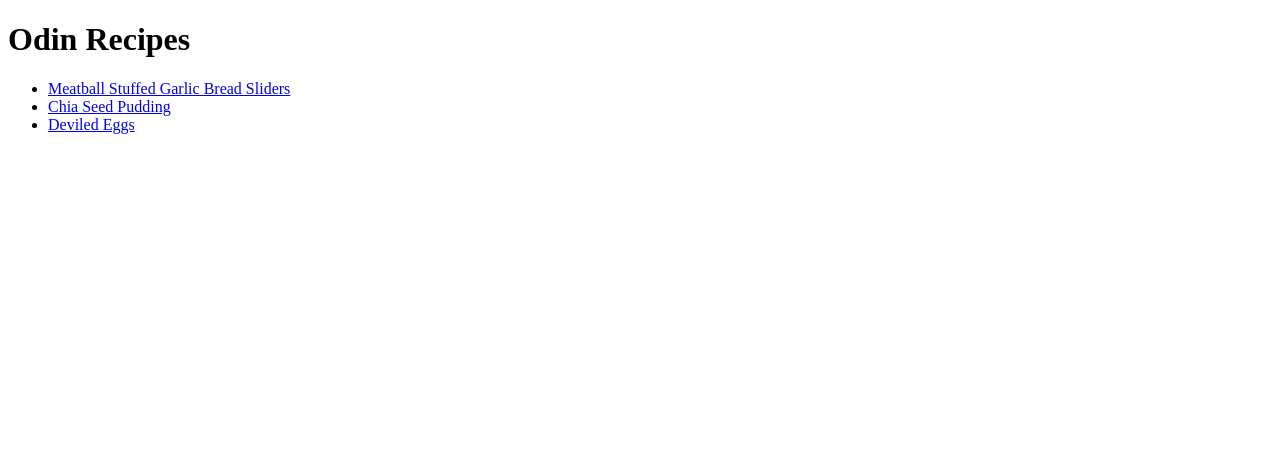
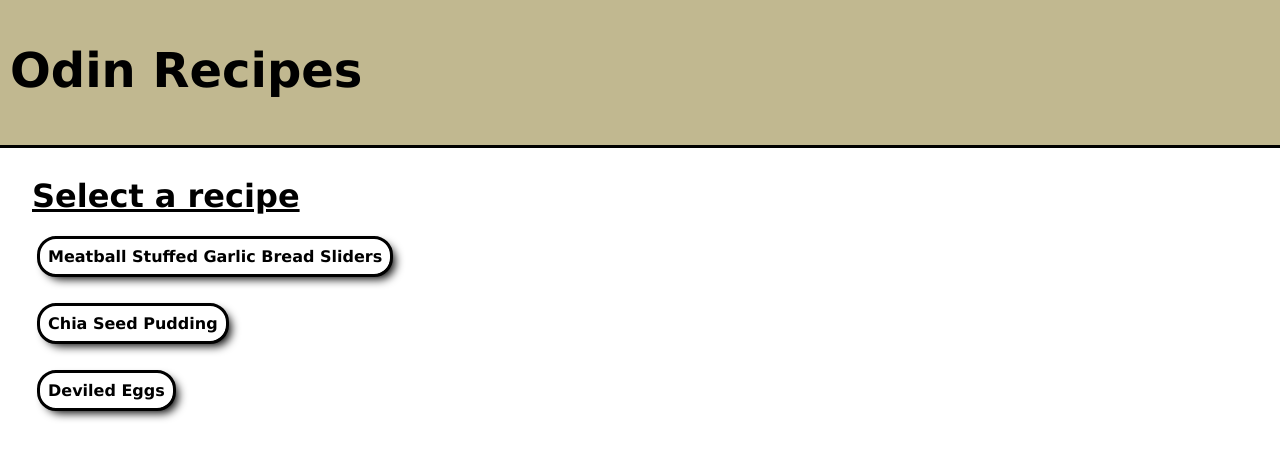
Before and after one commit to dane-dalton/odin-recipes, a plain HTML site: page index.html in a window 1280 px wide. Drawn offline with Linux system fonts and the light colour scheme.

Commit message:
Style the home page and buttons - Style header and images for all pages

```diff
--- a/index.html
+++ b/index.html
@@ -3,22 +3,23 @@
     <head>
         <meta charset="utf-8">
         <title>Odin Recipes</title>
+        <link rel="stylesheet" href="styles.css">
     </head>
 
     <body>
-        <h1>Odin Recipes</h1>
-        <ul>
-            <li>
-                <a href="recipes/meatball-sliders.html">Meatball Stuffed Garlic
-                     Bread Sliders</a>
-            </li>
-            <li>
-                <a href="recipes/chia-seed-pudding.html">Chia Seed Pudding</a>
-            </li>
-            <li>
-                <a href="recipes/deviled-eggs.html">Deviled Eggs</a>
-            </li>
-        </ul>
+        <div class="header">
+            <h1>Odin Recipes</h1>
+        </div>
+
+        <div class="recipe-list">
+            <h2 class="recipe-head">Select a recipe</h2>
+            <ul>
+                <li><a href="recipes/meatball-sliders.html">Meatball Stuffed Garlic
+                            Bread Sliders</a></li>
+                <li><a href="recipes/chia-seed-pudding.html">Chia Seed Pudding</a></li>
+                <li><a href="recipes/deviled-eggs.html">Deviled Eggs</a></li>
+            </ul>
+        </div>
 
     </body>
 </html>
--- /dev/null
+++ b/styles.css
@@ -0,0 +1,68 @@
+*, *::before, *::after {
+    box-sizing: border-box;
+    font-family: Verdana, sans-serif;
+}
+
+body {
+    margin: 0;
+}
+
+.header {
+    background-color: hsl(50, 28%, 66%);
+    padding: 10px 10px 15px 10px;
+    margin-bottom: 2rem;
+    text-align: left;
+    outline: solid;
+    font-size: 24px;
+    display: flex;
+}
+
+.header a {
+    text-decoration: none;
+    background-color: hsl(49, 17%, 52%);
+    color: black;
+    padding: 0.5rem;
+    border-radius: 1rem;
+    outline: solid;
+    margin: auto;
+    box-shadow: 10px 10px 20px black;
+    font-weight: bold;
+}
+
+.header a:hover {
+    background-color: hsl(48, 12%, 68%);
+}
+
+.recipe-head {
+    font-size: 32px;
+    margin: 0 0 2rem 2rem;
+    text-decoration: underline;
+}
+
+.recipe-list li {
+    list-style: none;
+    margin-bottom: 3rem;
+}
+
+.recipe-list li a {
+    text-decoration: none;
+    background-color: white;
+    color: black;
+    padding: 0.5rem;
+    border-radius: 1rem;
+    outline: solid;
+    font-weight: bold;
+    box-shadow: 5px 5px 10px black;
+}
+
+.recipe-list li a:hover {
+    background-color: hsl(50, 20%, 68%);
+}
+
+.img {
+    width: 500px;
+    margin: 0 0 0 2rem;
+    outline: solid;
+    border-radius: 1rem;
+    box-shadow: 10px 10px 20px black;
+}
```
Also changed, not shown: recipes/chia-seed-pudding.html (+7 -4 lines), recipes/deviled-eggs.html (+8 -5 lines), recipes/meatball-sliders.html (+7 -4 lines).
